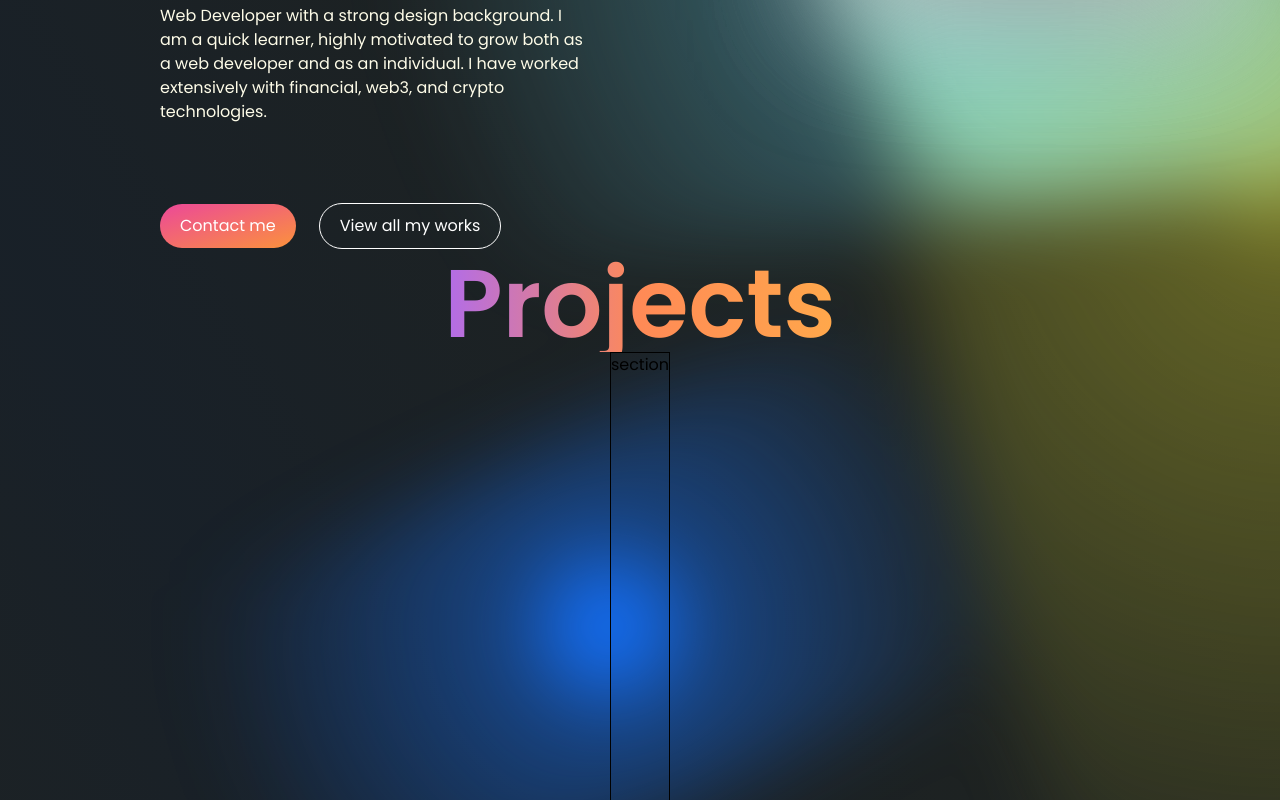
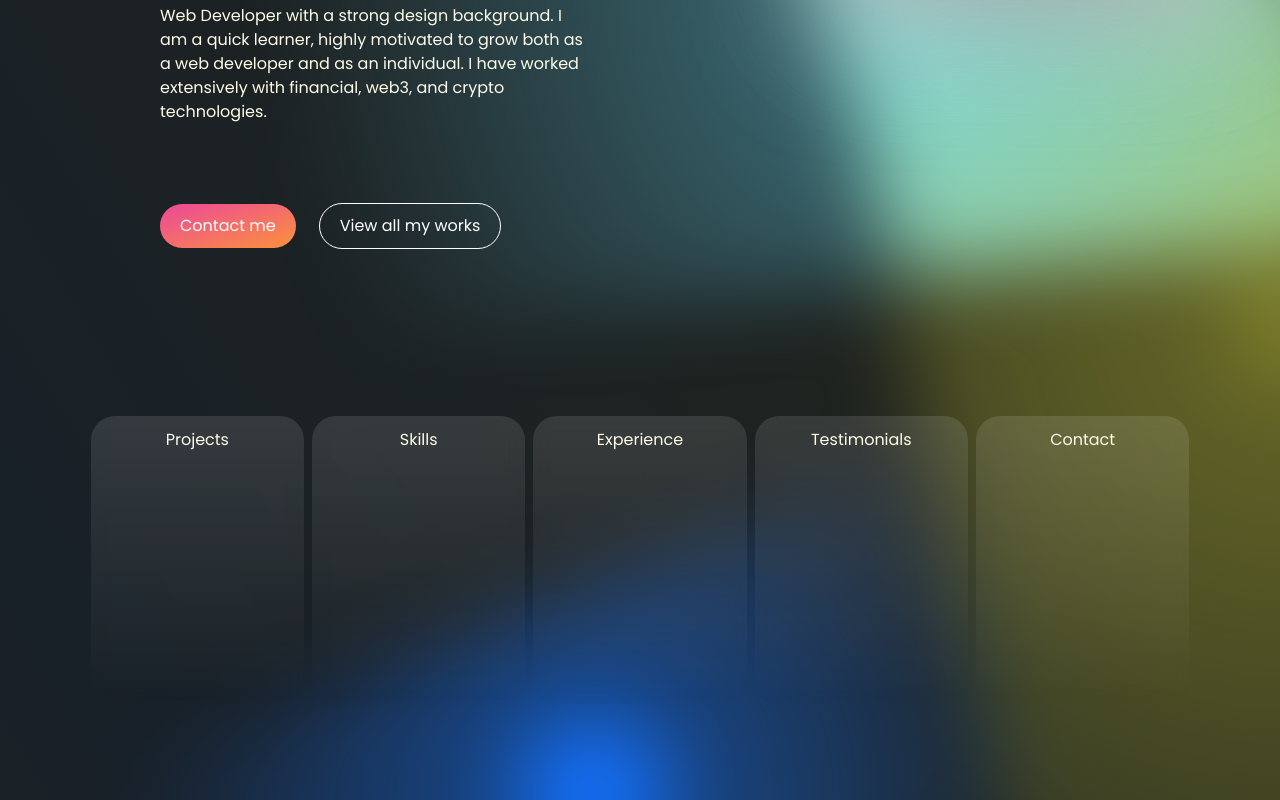
Before and after one commit to p6te/portfolio-website, a Next.js app: page / in a window 1280 px wide. Shown: the part 540-1340 px from the top of the page. Built offline with nearby package versions, Linux system fonts and the light colour scheme.

Commit message:
feature: add navigation section

```diff
--- a/src/app/layout.tsx
+++ b/src/app/layout.tsx
@@ -16,7 +16,7 @@ export default function RootLayout({
   children: React.ReactNode;
 }) {
   return (
-    <html lang="en">
+    <html lang="en" className="scroll-smooth">
       <body className={font.className}>
         <div className="relative overflow-y-auto overflow-x-hidden">
           <main className="relative z-10 text-yellow-50">{children}</main>
--- a/src/app/page.tsx
+++ b/src/app/page.tsx
@@ -1,19 +1,31 @@
 import Contact from "@/components/Sections/Contact";
 import Experience from "@/components/Sections/Experience";
 import Hero from "@/components/Sections/Hero";
+import NavigationSection from "@/components/Sections/NavigationSection";
 import Projects from "@/components/Sections/Projects";
 import Skills from "@/components/Sections/Skills";
 import Testimonials from "@/components/Sections/Testimonials";
+import Link from "next/link";
+import { Link as ScrollLink } from "react-scroll";
 
 export default function Home() {
   return (
     <div>
       <Hero />
-      <Projects />
-      <Skills />
-      <Experience />
+      <NavigationSection />
+      <div id="Projects">
+        <Projects />
+      </div>
+
+      <div id="Skills">
+        <Skills />
+      </div>
+      <div>
+        <Experience id="section-1" />
+      </div>
       <Testimonials />
       <Contact />
+      <div id="ostatni"></div>
     </div>
   );
 }
--- a/src/components/Sections/Contact.tsx
+++ b/src/components/Sections/Contact.tsx
@@ -3,7 +3,7 @@ import SectionLayout from "./SectionLayout";
 
 export default function Contact() {
   return (
-    <SectionLayout title="Contact">
+    <SectionLayout title="Contact" id="test1">
       <div className="h-screen border border-black text-black">section</div>
     </SectionLayout>
   );
--- a/src/components/Sections/Experience.tsx
+++ b/src/components/Sections/Experience.tsx
@@ -1,9 +1,11 @@
 import React from "react";
 import SectionLayout from "./SectionLayout";
 
-export default function Experience() {
+export default function Experience({
+  ...props
+}: React.HTMLAttributes<HTMLDivElement>) {
   return (
-    <SectionLayout title="Experience">
+    <SectionLayout title="Experience" {...props}>
       <div className="h-screen border border-black text-black">section</div>
     </SectionLayout>
   );
--- /dev/null
+++ b/src/components/Sections/NavigationSection/NavigationBox.tsx
@@ -0,0 +1,32 @@
+import Link from "next/link";
+import React, { Dispatch, SetStateAction, useState } from "react";
+
+interface Props
+  extends React.DetailedHTMLProps<
+    React.ButtonHTMLAttributes<HTMLButtonElement>,
+    HTMLButtonElement
+  > {
+  href: string;
+  setSelectedBox: Dispatch<SetStateAction<string>>;
+}
+
+export default function NavigationBox({ href, setSelectedBox }: Props) {
+  const handleHover = () => {
+    setSelectedBox(href);
+  };
+
+  const handleMouseOut = () => {
+    setSelectedBox("");
+  };
+  return (
+    <Link
+      href={`#${href}`}
+      scroll
+      className="w-1/6 h-72 bg-gradient-to-b from-blur-1 to-transparent rounded-3xl flex justify-center pt-3 backdrop-blur "
+      onMouseOver={handleHover}
+      onMouseOut={handleMouseOut}
+    >
+      {href}
+    </Link>
+  );
+}
--- /dev/null
+++ b/src/components/Sections/NavigationSection/index.tsx
@@ -0,0 +1,25 @@
+"use client";
+
+import NavigationBox from "./NavigationBox";
+import React, { useState } from "react";
+
+export default function NavigationSection() {
+  const [selectedBox, setSelectedBox] = useState("");
+
+  return (
+    <div className="relative mt-40 mb-80">
+      <div className=" flex justify-center items-center gap-2">
+        <NavigationBox href="Projects" setSelectedBox={setSelectedBox} />
+        <NavigationBox href="Skills" setSelectedBox={setSelectedBox} />
+        <NavigationBox href="Experience" setSelectedBox={setSelectedBox} />
+        <NavigationBox href="Testimonials" setSelectedBox={setSelectedBox} />
+        <NavigationBox href="Contact" setSelectedBox={setSelectedBox} />
+      </div>
+      {selectedBox && (
+        <div className="z-[-1] absolute w-full h-full top-0 left-0 flex items-center justify-center text-9xl ">
+          {selectedBox}
+        </div>
+      )}
+    </div>
+  );
+}
--- a/src/components/Sections/SectionLayout.tsx
+++ b/src/components/Sections/SectionLayout.tsx
@@ -1,6 +1,6 @@
 import React from "react";
 
-interface Props {
+interface Props extends React.HTMLAttributes<HTMLDivElement> {
   title?: string;
   children: React.ReactNode;
 }
--- a/src/components/Sections/Skills.tsx
+++ b/src/components/Sections/Skills.tsx
@@ -3,7 +3,7 @@ import SectionLayout from "./SectionLayout";
 
 export default function Skills() {
   return (
-    <SectionLayout title="Skills ">
+    <SectionLayout title="Skills" id="skills">
       <div className="h-screen border border-black text-black">section</div>
     </SectionLayout>
   );
--- a/tailwind.config.ts
+++ b/tailwind.config.ts
@@ -22,6 +22,7 @@ const config: Config = {
         },
         blur: {
           1: "#ffffff1e",
+          2: "#ffffff33",
         },
       },
       backgroundBlur:
```
